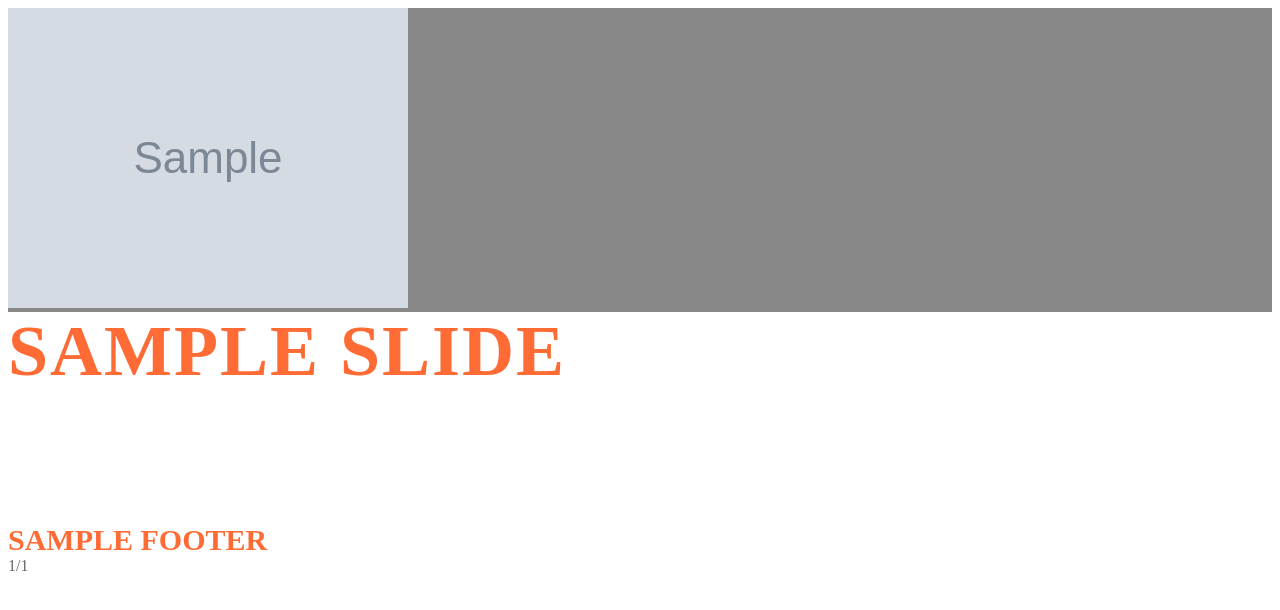
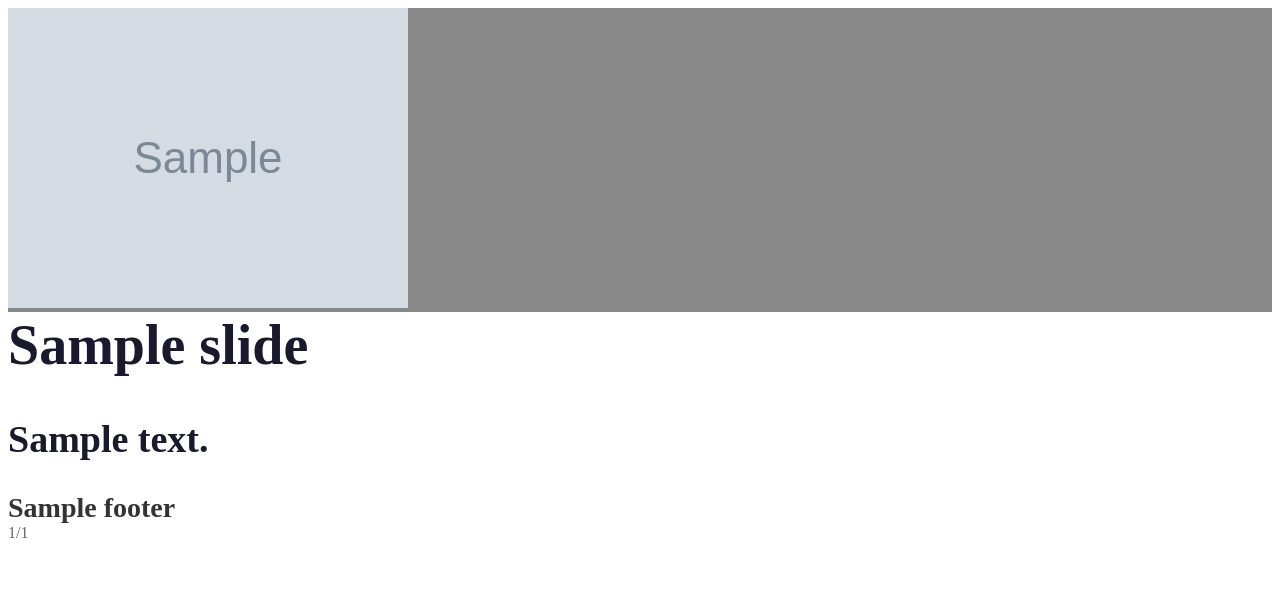
Before and after one commit to CakeDevArt/carusel, a Python web app: template backend/app/templates/slide_bold.html in a window 1280 px wide. Shown: the top 610 px of the page. Run offline with Jinja, Linux system fonts and the light colour scheme; the template is opened without the code that fills it: most values are stand-ins (such as "Sample title", 1, 10 or a date in 2020); grey boxes marked "Sample" are stand-in pictures.

Commit message:
Дизайн на уровне слайда, правки шаблона «Жирный» и вертикального выравнивания
- Добавлено поле design в модель Slide (миграция 002) — настройки дизайна для каждого слайда
- API: PATCH слайда принимает design, экспорт использует design каждого слайда
- Шаблон «Жирный»: чёрный текст и заголовок вместо красного/белого
- Исправлено вертикальное выравнивание (верх/центр/низ) в превью редактора

Made-with: Cursor

```diff
--- a/backend/app/api/routes_carousels.py
+++ b/backend/app/api/routes_carousels.py
@@ -127,6 +127,8 @@ async def api_update_slide(
         kwargs["body"] = body.body
     if body.footer is not None:
         kwargs["footer"] = body.footer
+    if body.design is not None:
+        kwargs["design"] = body.design
     return await update_slide(db, slide, **kwargs)
 
 
--- a/backend/app/models/slide.py
+++ b/backend/app/models/slide.py
@@ -1,7 +1,7 @@
 import uuid
 
 from sqlalchemy import String, Integer, Text, ForeignKey
-from sqlalchemy.dialects.postgresql import UUID
+from sqlalchemy.dialects.postgresql import UUID, JSONB
 from sqlalchemy.orm import Mapped, mapped_column, relationship
 
 from app.core.db import Base
@@ -16,5 +16,6 @@ class Slide(Base):
     title: Mapped[str] = mapped_column(String(200), nullable=False, default="")
     body: Mapped[str] = mapped_column(Text, nullable=False, default="")
     footer: Mapped[str | None] = mapped_column(String(200), nullable=True)
+    design: Mapped[dict | None] = mapped_column(JSONB, nullable=True)
 
     carousel = relationship("Carousel", back_populates="slides")
--- a/backend/app/schemas/slide.py
+++ b/backend/app/schemas/slide.py
@@ -16,6 +16,7 @@ class SlideUpdate(BaseModel):
     title: Optional[str] = Field(None, max_length=200)
     body: Optional[str] = None
     footer: Optional[str] = Field(None, max_length=200)
+    design: Optional[dict] = None
 
 
 class SlideReorder(BaseModel):
@@ -29,5 +30,6 @@ class SlideOut(BaseModel):
     title: str
     body: str
     footer: Optional[str]
+    design: Optional[dict] = None
 
     model_config = {"from_attributes": True}
--- a/backend/app/templates/slide_bold.html
+++ b/backend/app/templates/slide_bold.html
@@ -12,45 +12,42 @@
 }
 
 .bold-slide .slide-title {
-    font-size: 72px;
+    font-size: 56px;
     font-weight: 900;
-    margin-bottom: 40px;
-    line-height: 1.1;
-    text-transform: uppercase;
-    letter-spacing: 2px;
-    color: #ff6b35;
+    margin-bottom: 32px;
+    line-height: 1.2;
+    color: #1a1a2e;
 }
 
 .bold-slide .slide-text {
-    font-size: 40px;
+    font-size: 38px;
     line-height: 1.5;
-    font-weight: 500;
-    color: #fff;
+    font-weight: 700;
+    color: #1a1a2e;
 }
 
 .bold-slide .slide-footer-text {
-    font-size: 30px;
-    color: #ff6b35;
-    margin-top: 32px;
+    font-size: 28px;
+    color: #333;
+    margin-top: 24px;
     font-weight: 700;
-    text-transform: uppercase;
 }
 
 .bold-slide .slide-header {
-    color: #ff6b35 !important;
+    color: #1a1a2e !important;
     font-weight: 700;
-    text-transform: uppercase;
-    letter-spacing: 3px;
 }
 </style>
 </head>
 <body>
 <div class="slide bold-slide">
-    <div class="slide-bg" style="background-color: {{ bg_color if bg_color != '#ffffff' else '#1a1a2e' }};">
+    <div class="slide-bg" style="background-color: {{ bg_color }};">
         {% if bg_image_b64 %}
         <img class="slide-bg-image" src="{{ bg_image_b64 }}" />
         {% endif %}
-        <div class="slide-bg-dim" style="background: rgba(0,0,0,{{ bg_dim if bg_dim > 0 else 0.5 }});"></div>
+        {% if bg_dim > 0 %}
+        <div class="slide-bg-dim" style="background: rgba(0,0,0,{{ bg_dim }});"></div>
+        {% endif %}
     </div>
     <div class="slide-content">
         {% if header_enabled and header_text %}
@@ -64,7 +61,7 @@
             {% endif %}
         </div>
         {% if footer_enabled and footer_text %}
-        <div class="slide-footer" style="text-align: {{ align_h }}; color: #ff6b35;">{{ footer_text }}</div>
+        <div class="slide-footer" style="text-align: {{ align_h }}; color: #333;">{{ footer_text }}</div>
         {% endif %}
     </div>
     <div class="slide-number" style="color: #666;">{{ slide_index }}/{{ total_slides }}</div>
```
Also changed, not shown: backend/alembic/versions/002_add_slide_design.py (added, +25 -0 lines), backend/app/services/exports.py (+19 -2 lines), backend/app/services/render.py (+8 -5 lines), frontend/pages/carousels/[id]/editor.vue (+54 -10 lines).
